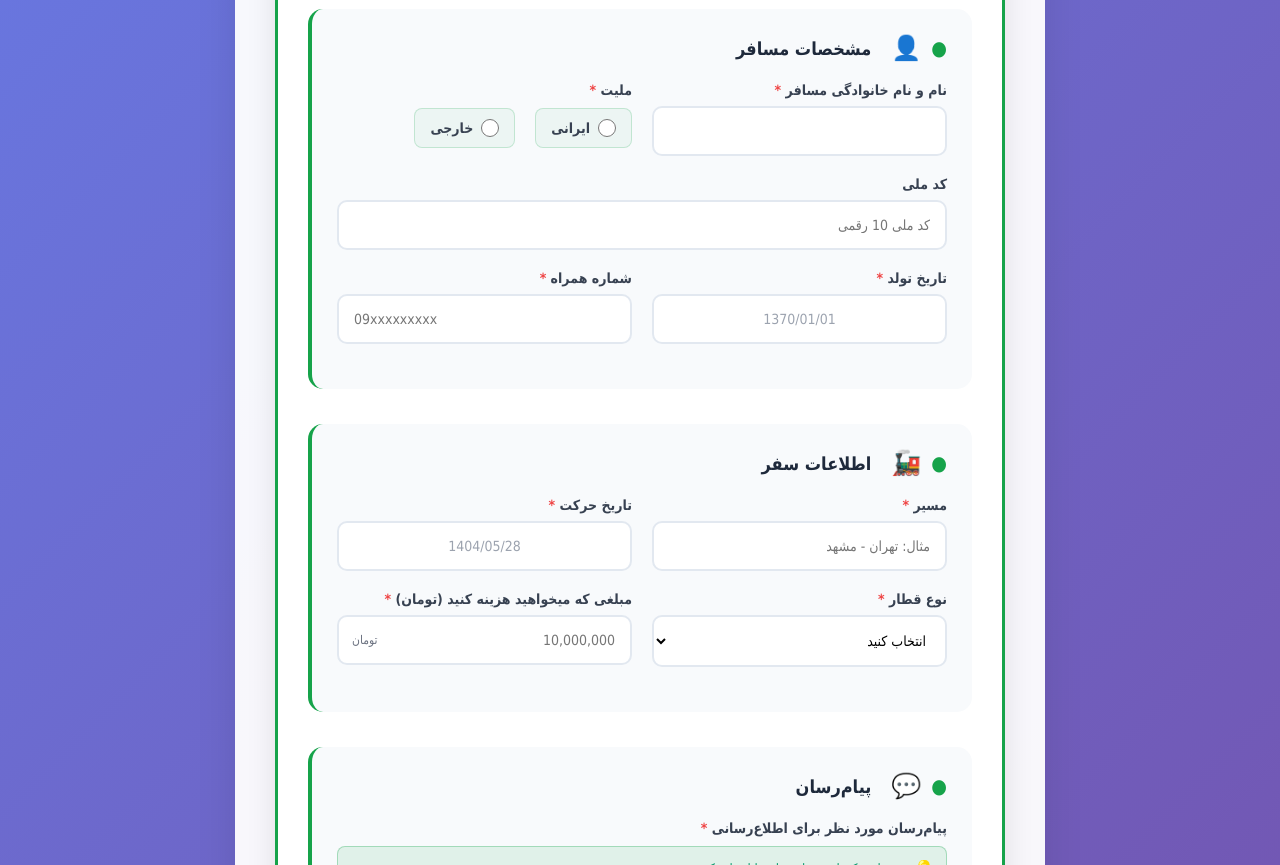
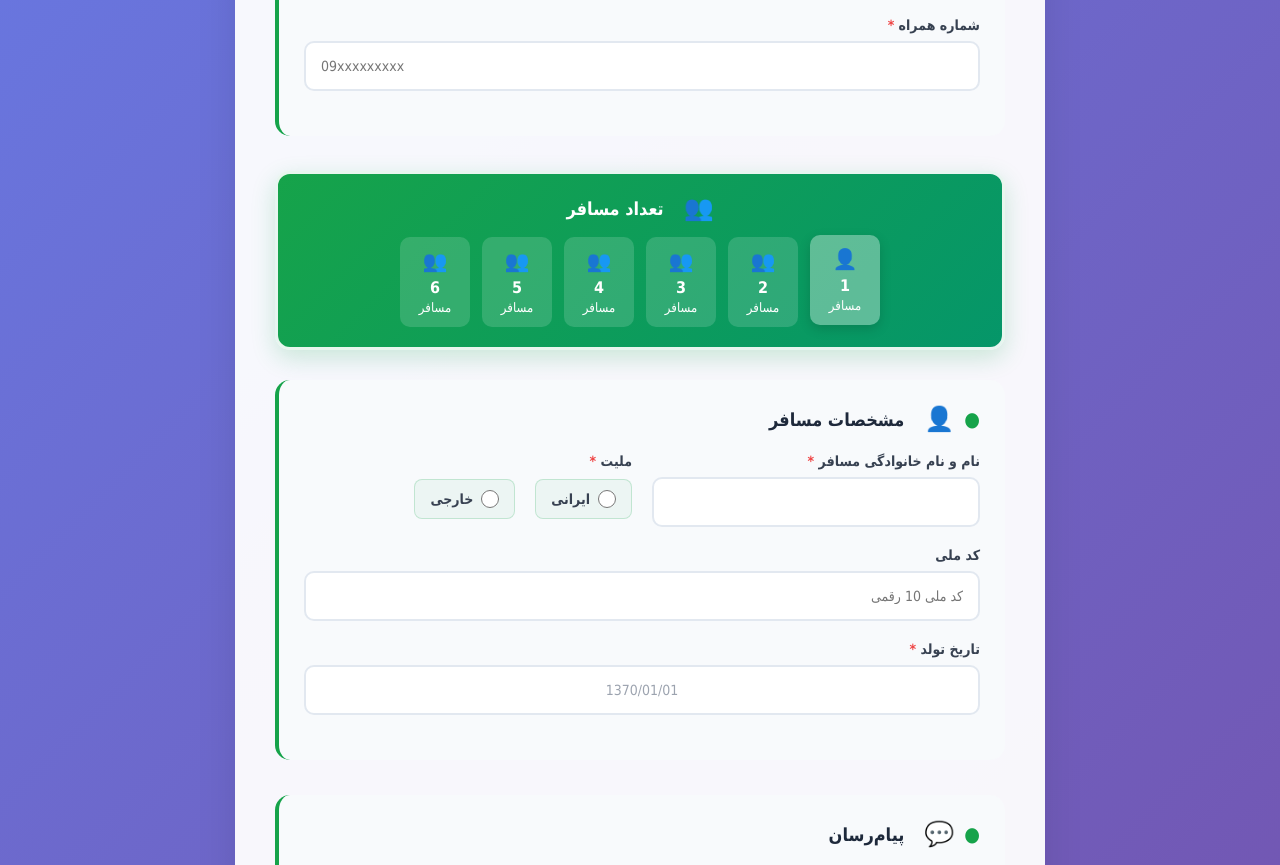
Before and after one commit to elya90090/form-train, a plain HTML site: page index.html in a window 1280 px wide. Shown: the part 605-1470 px from the top of the page. Drawn offline with Linux system fonts and the light colour scheme.

Commit message:
Update index.html

```diff
--- a/index.html
+++ b/index.html
@@ -801,6 +801,107 @@
             display: block;
         }
 
+        /* استایل انتخاب تعداد مسافر - تغییر یافته */
+        .passenger-count-section {
+            background: linear-gradient(135deg, #16a34a 0%, #059669 100%);
+            padding: 20px;
+            border-radius: 15px;
+            margin-bottom: 30px;
+            text-align: center;
+            color: white;
+            box-shadow: 0 8px 25px rgba(22, 163, 74, 0.2);
+            border: 3px solid rgba(255, 255, 255, 0.9);
+        }
+
+        .passenger-count-section h3 {
+            margin-bottom: 15px;
+            font-size: 18px;
+            display: flex;
+            align-items: center;
+            justify-content: center;
+            gap: 10px;
+        }
+
+        .passenger-selector {
+            display: flex;
+            justify-content: center;
+            gap: 12px;
+            flex-wrap: wrap;
+        }
+
+        .passenger-option {
+            display: flex;
+            flex-direction: column;
+            align-items: center;
+            padding: 12px;
+            background: rgba(255, 255, 255, 0.15);
+            border-radius: 10px;
+            cursor: pointer;
+            transition: all 0.3s ease;
+            min-width: 70px;
+        }
+
+        .passenger-option:hover {
+            background: rgba(255, 255, 255, 0.25);
+            transform: translateY(-3px);
+        }
+
+        .passenger-option.selected {
+            background: rgba(255, 255, 255, 0.35);
+            box-shadow: 0 4px 12px rgba(0, 0, 0, 0.15);
+            transform: translateY(-2px);
+        }
+
+        .passenger-icon {
+            font-size: 20px;
+            margin-bottom: 5px;
+        }
+
+        .passenger-number {
+            font-size: 16px;
+            font-weight: bold;
+        }
+
+        .passenger-label {
+            font-size: 13px;
+            margin-top: 3px;
+        }
+
+        /* استایل‌های ریسپانسیو برای بخش جدید */
+        @media (max-width: 768px) {
+            .passenger-selector {
+                gap: 8px;
+            }
+
+            .passenger-option {
+                min-width: 60px;
+                padding: 10px;
+            }
+
+            .passenger-icon {
+                font-size: 18px;
+            }
+
+            .passenger-number {
+                font-size: 14px;
+            }
+
+            .passenger-label {
+                font-size: 11px;
+            }
+        }
+
+        @media (max-width: 480px) {
+            .passenger-selector {
+                grid-template-columns: repeat(3, 1fr);
+                display: grid;
+            }
+
+            .passenger-option {
+                min-width: auto;
+            }
+        }
+
         /* ریسپانسیو تبلت */
         @media (max-width: 1024px) {
             .main-layout {
@@ -951,7 +1052,7 @@
     <div class="main-layout">
         <!-- تبلیغات سمت چپ - رزرواسیون و خدمات -->
         <div class="sidebar-left">
-            <div class="reservation-ad" onclick="window.open('https://parvazyab24.com', '_blank')">
+            <div class="reservation-ad" onclick="window.open('https://parvazyab24.com  ', '_blank')">
                 <h3>سیستم رزرواسیون آنلاین</h3>
                 <p>وایت لیبل</p>
                 <p>وب سرویس</p>
@@ -959,7 +1060,7 @@
                     WWW.TRIPCENTER.IR
                 </div>
             </div>
-            <div class="travel-ad" onclick="window.open('https://parvazyab24.com', '_blank')">
+            <div class="travel-ad" onclick="window.open('https://parvazyab24.com  ', '_blank')">
                 <h3>خدمات مسافرتی</h3>
                 <p>ارائه کلیه خدمات:</p>
                 <div class="service">پرواز</div>
@@ -979,14 +1080,6 @@
                 </div>
 
                 <div class="tab-content">
-                    <!-- پیام توضیحی اول -->
-                    <div class="notice-section">
-                        <div class="notice-content">
-                            <span class="notice-icon">📋</span>
-                            <span class="notice-text">هر فرم برای یک نفر هست</span>
-                        </div>
-                    </div>
-
                     <!-- پیام توضیحی دوم بهبود یافته -->
                     <div class="info-notice">
                         <div class="info-notice-content">
@@ -996,73 +1089,9 @@
                         </div>
                     </div>
 
-                    <form id="trainTicketForm" action="https://nika2000.app.n8n.cloud/webhook/cd7fe8a2-646e-4243-b67b-0b1a7e28321d" method="POST">
+                    <form id="trainTicketForm" action="https://nika2000.app.n8n.cloud/webhook/cd7fe8a2-646e-4243-b67b-0b1a7e28321d  " method="POST">
                         <!-- Hidden field برای تشخیص نوع فرم -->
                         <input type="hidden" name="formType" value="train_ticket">
-
-                        <!-- فرم‌های مسافران -->
-                        <div class="passenger-forms" id="passengerForms">
-                            <!-- فرم مسافر اول -->
-                            <div class="passenger-form active" data-passenger="1">
-                                <div class="passenger-header">
-                                    <h2>مشخصات مسافر</h2>
-                                </div>
-
-                                <!-- مشخصات مسافر -->
-                                <div class="form-section">
-                                    <h3><span class="train-icon">👤</span>مشخصات مسافر</h3>
-                                    <div class="form-row">
-                                        <div class="form-group">
-                                            <label for="passengerName_1">نام و نام خانوادگی مسافر <span class="required">*</span></label>
-                                            <input type="text" id="passengerName_1" name="passenger_1_name" required>
-                                            <div class="error-text">لطفاً نام و نام خانوادگی را وارد کنید</div>
-                                        </div>
-                                        <div class="form-group">
-                                            <label for="nationality_1">ملیت <span class="required">*</span></label>
-                                            <div class="radio-group">
-                                                <div class="radio-item">
-                                                    <input type="radio" id="iranian_1" name="passenger_1_nationality" value="ایرانی" required onchange="toggleNationalityFields(1)">
-                                                    <label for="iranian_1">ایرانی</label>
-                                                </div>
-                                                <div class="radio-item">
-                                                    <input type="radio" id="foreign_1" name="passenger_1_nationality" value="خارجی" required onchange="toggleNationalityFields(1)">
-                                                    <label for="foreign_1">خارجی</label>
-                                                </div>
-                                            </div>
-                                        </div>
-                                    </div>
-                                    <div class="form-row">
-                                        <div class="form-group" id="nationalCodeField_1">
-                                            <label for="nationalCode_1">کد ملی</label>
-                                            <input type="text" id="nationalCode_1" name="passenger_1_national_code" placeholder="کد ملی 10 رقمی" maxlength="10" pattern="[0-9]{10}">
-                                            <div class="error-text">کد ملی معتبر نیست</div>
-                                        </div>
-                                        <div class="form-group conditional-field" id="passportField_1">
-                                            <label for="passportNumber_1">شماره پاسپورت <span class="required">*</span></label>
-                                            <input type="text" id="passportNumber_1" name="passenger_1_passport" placeholder="شماره پاسپورت">
-                                            <div class="error-text">شماره پاسپورت معتبر نیست</div>
-                                        </div>
-                                        <div class="form-group conditional-field" id="countryField_1">
-                                            <label for="country_1">نام کشور <span class="required">*</span></label>
-                                            <input type="text" id="country_1" name="passenger_1_country" placeholder="نام کشور">
-                                            <div class="error-text">نام کشور را وارد کنید</div>
-                                        </div>
-                                    </div>
-                                    <div class="form-row">
-                                        <div class="form-group">
-                                            <label for="birthDate_1">تاریخ تولد <span class="required">*</span></label>
-                                            <div class="date-input">
-                                                <input type="text" id="birthDate_1" name="passenger_1_birth_date" placeholder="1370/01/01" pattern="[0-9]{4}/[0-9]{2}/[0-9]{2}" required maxlength="10">
-                                            </div>
-                                            <div class="error-text">تاریخ تولد معتبر نیست</div>
-                                        </div>
-                                        <div class="form-group">
-                                            <label for="mobile_1">شماره همراه <span class="required">*</span></label>
-                                            <input type="tel" id="mobile_1" name="passenger_1_mobile" placeholder="09xxxxxxxxx" required>
-                                            <div class="error-text">شماره موبایل معتبر نیست</div>
-                                        </div>
-                                    </div>
-                                </div>
 
                         <!-- اطلاعات سفر -->
                         <div class="form-section">
@@ -1076,7 +1105,7 @@
                                 <div class="form-group">
                                     <label for="departureDate_1">تاریخ حرکت <span class="required">*</span></label>
                                     <div class="date-input">
-                                                <input type="text" id="departureDate_1" name="passenger_1_departure_date" placeholder="1404/05/28" pattern="[0-9]{4}/[0-9]{2}/[0-9]{2}" required maxlength="10">
+                                        <input type="text" id="departureDate_1" name="passenger_1_departure_date" placeholder="1403/05/28" pattern="[0-9]{4}/[0-9]{2}/[0-9]{2}" required maxlength="10">
                                     </div>
                                     <div class="error-text">تاریخ حرکت معتبر نیست</div>
                                 </div>
@@ -1101,6 +1130,102 @@
                                     <div class="error-text">مبلغ را وارد کنید</div>
                                 </div>
                             </div>
+                            <div class="form-row">
+                                <div class="form-group">
+                                    <label for="mobile_1">شماره همراه <span class="required">*</span></label>
+                                    <input type="tel" id="mobile_1" name="passenger_1_mobile" placeholder="09xxxxxxxxx" required>
+                                    <div class="error-text">شماره موبایل معتبر نیست</div>
+                                </div>
+                            </div>
+                        </div>
+
+                        <!-- انتخاب تعداد مسافر - بخش جدید -->
+                        <div class="passenger-count-section">
+                            <h3><span class="train-icon">👥</span>تعداد مسافر</h3>
+                            <div class="passenger-selector">
+                                <div class="passenger-option selected" data-count="1" onclick="selectPassengerCount(1)">
+                                    <div class="passenger-icon">👤</div>
+                                    <div class="passenger-number">1</div>
+                                    <div class="passenger-label">مسافر</div>
+                                </div>
+                                <div class="passenger-option" data-count="2" onclick="selectPassengerCount(2)">
+                                    <div class="passenger-icon">👥</div>
+                                    <div class="passenger-number">2</div>
+                                    <div class="passenger-label">مسافر</div>
+                                </div>
+                                <div class="passenger-option" data-count="3" onclick="selectPassengerCount(3)">
+                                    <div class="passenger-icon">👥</div>
+                                    <div class="passenger-number">3</div>
+                                    <div class="passenger-label">مسافر</div>
+                                </div>
+                                <div class="passenger-option" data-count="4" onclick="selectPassengerCount(4)">
+                                    <div class="passenger-icon">👥</div>
+                                    <div class="passenger-number">4</div>
+                                    <div class="passenger-label">مسافر</div>
+                                </div>
+                                <div class="passenger-option" data-count="5" onclick="selectPassengerCount(5)">
+                                    <div class="passenger-icon">👥</div>
+                                    <div class="passenger-number">5</div>
+                                    <div class="passenger-label">مسافر</div>
+                                </div>
+                                <div class="passenger-option" data-count="6" onclick="selectPassengerCount(6)">
+                                    <div class="passenger-icon">👥</div>
+                                    <div class="passenger-number">6</div>
+                                    <div class="passenger-label">مسافر</div>
+                                </div>
+                            </div>
+                            <input type="hidden" id="passengerCount" name="passenger_count" value="1">
+                        </div>
+
+                        <!-- مشخصات مسافر -->
+                        <div class="form-section">
+                            <h3><span class="train-icon">👤</span>مشخصات مسافر</h3>
+                            <div class="form-row">
+                                <div class="form-group">
+                                    <label for="passengerName_1">نام و نام خانوادگی مسافر <span class="required">*</span></label>
+                                    <input type="text" id="passengerName_1" name="passenger_1_name" required>
+                                    <div class="error-text">لطفاً نام و نام خانوادگی را وارد کنید</div>
+                                </div>
+                                <div class="form-group">
+                                    <label for="nationality_1">ملیت <span class="required">*</span></label>
+                                    <div class="radio-group">
+                                        <div class="radio-item">
+                                            <input type="radio" id="iranian_1" name="passenger_1_nationality" value="ایرانی" required onchange="toggleNationalityFields(1)">
+                                            <label for="iranian_1">ایرانی</label>
+                                        </div>
+                                        <div class="radio-item">
+                                            <input type="radio" id="foreign_1" name="passenger_1_nationality" value="خارجی" required onchange="toggleNationalityFields(1)">
+                                            <label for="foreign_1">خارجی</label>
+                                        </div>
+                                    </div>
+                                </div>
+                            </div>
+                            <div class="form-row">
+                                <div class="form-group" id="nationalCodeField_1">
+                                    <label for="nationalCode_1">کد ملی</label>
+                                    <input type="text" id="nationalCode_1" name="passenger_1_national_code" placeholder="کد ملی 10 رقمی" maxlength="10" pattern="[0-9]{10}">
+                                    <div class="error-text">کد ملی معتبر نیست</div>
+                                </div>
+                                <div class="form-group conditional-field" id="passportField_1">
+                                    <label for="passportNumber_1">شماره پاسپورت <span class="required">*</span></label>
+                                    <input type="text" id="passportNumber_1" name="passenger_1_passport" placeholder="شماره پاسپورت">
+                                    <div class="error-text">شماره پاسپورت معتبر نیست</div>
+                                </div>
+                                <div class="form-group conditional-field" id="countryField_1">
+                                    <label for="country_1">نام کشور <span class="required">*</span></label>
+                                    <input type="text" id="country_1" name="passenger_1_country" placeholder="نام کشور">
+                                    <div class="error-text">نام کشور را وارد کنید</div>
+                                </div>
+                            </div>
+                            <div class="form-row">
+                                <div class="form-group">
+                                    <label for="birthDate_1">تاریخ تولد <span class="required">*</span></label>
+                                    <div class="date-input">
+                                        <input type="text" id="birthDate_1" name="passenger_1_birth_date" placeholder="1370/01/01" pattern="[0-9]{4}/[0-9]{2}/[0-9]{2}" required maxlength="10">
+                                    </div>
+                                    <div class="error-text">تاریخ تولد معتبر نیست</div>
+                                </div>
+                            </div>
                         </div>
 
                         <!-- پیام‌رسان -->
@@ -1141,8 +1266,6 @@
                                 <textarea id="description_1" name="passenger_1_description" placeholder="توضیحات اضافی خود را اینجا بنویسید..."></textarea>
                             </div>
                         </div>
-                            </div>
-                        </div>
 
                         <!-- تأیید صحت اطلاعات -->
                         <div class="confirmation-section">
@@ -1170,7 +1293,7 @@
 
         <!-- تبلیغات سمت راست - CIP -->
         <div class="sidebar-right">
-            <div class="cip-ad" onclick="window.open('https://parvazyab24.com', '_blank')">
+            <div class="cip-ad" onclick="window.open('https://parvazyab24.com  ', '_blank')">
                 <h3>CIP</h3>
                 <p>در حین خرید پرواز</p>
                 <p>تا یک کلیک</p>
@@ -1178,7 +1301,7 @@
                     CIP خود را رزرو کنید
                 </div>
             </div>
-            <div class="cip-ad" onclick="window.open('https://parvazyab24.com', '_blank')">
+            <div class="cip-ad" onclick="window.open('https://parvazyab24.com  ', '_blank')">
                 <h3>CIP LOUNGE</h3>
                 <p>خدمات VIP فرودگاهی</p>
                 <p>سالن انتظار اختصاصی</p>
@@ -1195,6 +1318,24 @@
     </div>
 
     <script>
+        // تابع انتخاب تعداد مسافر
+        function selectPassengerCount(count) {
+            // ذخیره تعداد انتخاب شده
+            document.getElementById('passengerCount').value = count;
+
+            // برجسته کردن گزینه انتخاب شده
+            document.querySelectorAll('.passenger-option').forEach(option => {
+                if (parseInt(option.getAttribute('data-count')) === count) {
+                    option.classList.add('selected');
+                } else {
+                    option.classList.remove('selected');
+                }
+            });
+
+            // نمایش پیام برای کاربر
+            alert(`تعداد ${count} مسافر انتخاب شد. در این نسخه دمو فقط امکان ثبت یک مسافر وجود دارد.`);
+        }
+
         // تابع تغییر فیلدهای ملیت
         function toggleNationalityFields(passengerNumber = 1) {
             const iranianRadio = document.getElementById(`iranian_${passengerNumber}`);
@@ -1286,7 +1427,7 @@
             const match = dateValue.match(datePattern);
 
             if (!match) {
-                input.setCustomValidity('تاریخ باید در فرمت 1404/05/28 باشد');
+                input.setCustomValidity('تاریخ باید در فرمت 1403/05/28 باشد');
                 return;
             }
 
```
Lines whose indentation alone changed are shown as unchanged.
